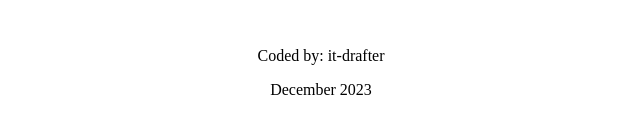
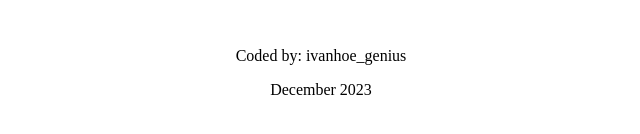
Before and after one commit to ivanhoe-genius/odin-etch-a-sketch, a plain HTML site: page index.html in a window 1280 px wide. Shown: the part 624-758 px from the top of the page, 319-959 px from the left. Drawn offline with Linux system fonts and the light colour scheme.

Commit message:
docs: add author name

```diff
--- a/index.html
+++ b/index.html
@@ -14,7 +14,7 @@
     <input type="button" class="new-sketch" value="New Sketch">
     <div class="container"></div>
     <footer>
-        <p>Coded by: it-drafter</p>
+        <p>Coded by: ivanhoe_genius</p>
         <p>December 2023</p>
     </footer>
 </body>
```
